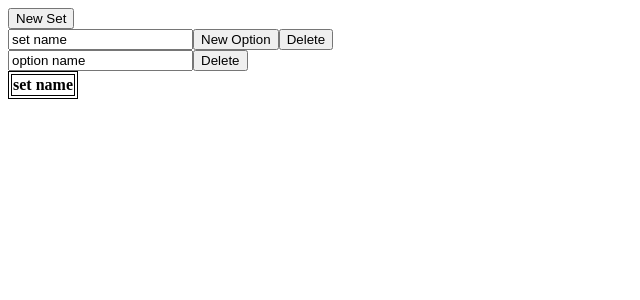
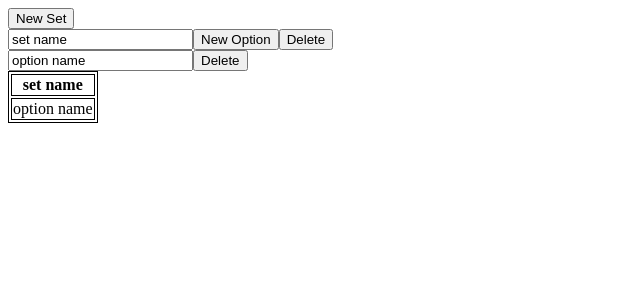
Before and after one commit to michael-dean-haynie/set-combos, an Angular app: page / in a window 1280 px wide. Both pictures are taken after a click on the button "New Set". Shown: the top 300 px of the page, without its empty margins (0-640 px from the left). Built offline with nearby package versions, Linux system fonts and the light colour scheme.

Commit message:
get basic cartesian product combos working

```diff
--- a/src/app/app.component.html
+++ b/src/app/app.component.html
@@ -1,2 +1,2 @@
 <app-option-sets-form (valueChanges)="handleFormChanges($event)"></app-option-sets-form>
-<app-combos-table [model]="model"></app-combos-table>
+<app-combos-table [dataModel]="dataModel"></app-combos-table>
--- a/src/app/app.component.ts
+++ b/src/app/app.component.ts
@@ -1,5 +1,8 @@
 import {Component, OnInit} from '@angular/core';
 import {FormArray, FormControl, FormGroup} from '@angular/forms';
+import {ComboService} from "./services/combo.service";
+import {DataModel} from "./models/data.model";
+import {DataModelService} from "./services/data-model.service";
 
 @Component({
   selector: 'app-root',
@@ -19,12 +22,11 @@ export class AppComponent implements OnInit {
     ])
   });
 
-  model = {
-    optionSets: []
-  }
+  dataModel: DataModel|undefined;
 
-  constructor() {
-  }
+  constructor(
+    private dataModelService: DataModelService
+  ) {}
 
   ngOnInit(): void {
   }
@@ -34,6 +36,6 @@ export class AppComponent implements OnInit {
   }
 
   handleFormChanges(changes: any): void {
-    this.model = changes;
+    this.dataModel = this.dataModelService.createDataModel(changes);
   }
 }
--- a/src/app/components/combos-table/combos-table.component.html
+++ b/src/app/components/combos-table/combos-table.component.html
@@ -1,10 +1,16 @@
-<table *ngIf="model?.optionSets">
+<table *ngIf="dataModel?.optionSets">
   <thead>
     <tr>
-      <th *ngFor="let optionSet of model.optionSets">{{optionSet.name}}</th>
+      <th *ngFor="let setName of setNames">
+        {{setName}}
+      </th>
     </tr>
   </thead>
   <tbody>
-
+    <tr *ngFor="let combo of combos">
+      <td *ngFor="let setName of setNames">
+        {{combo[setName]}}
+      </td>
+    </tr>
   </tbody>
 </table>
--- a/src/app/components/combos-table/combos-table.component.ts
+++ b/src/app/components/combos-table/combos-table.component.ts
@@ -1,10 +1,37 @@
-import {Component, Input} from '@angular/core';
+import {Component, Input, OnChanges, SimpleChanges} from '@angular/core';
+import {DataModel} from "../../models/data.model";
+import {ComboService} from "../../services/combo.service";
+import {Combo} from "../../models/combo.model";
 
 @Component({
   selector: 'app-combos-table',
   templateUrl: './combos-table.component.html',
   styleUrls: ['./combos-table.component.scss']
 })
-export class CombosTableComponent {
-  @Input() model = {} as any; // TODO make better
+export class CombosTableComponent implements OnChanges {
+  @Input() dataModel: DataModel|undefined;
+
+  combos: Combo[] = []
+  setNames: Set<string> = new Set();
+
+  constructor(
+    private comboService: ComboService
+  ) {}
+
+  ngOnChanges(changes: SimpleChanges) {
+    this.combos = [];
+    this.setNames.clear();
+
+    if (this.dataModel) {
+      this.combos = this.comboService.listCombos(this.dataModel);
+    }
+    for (const combo of this.combos) {
+      Object.keys(combo).forEach(key => {
+        this.setNames.add(key);
+      });
+    }
+
+  }
+
+
 }
--- /dev/null
+++ b/src/app/models/combo.model.ts
@@ -0,0 +1,3 @@
+export interface Combo {
+  [index: string]: string
+};
--- /dev/null
+++ b/src/app/services/combo.service.ts
@@ -0,0 +1,30 @@
+import { Injectable } from '@angular/core';
+import {DataModel} from "../models/data.model";
+import {Combo} from "../models/combo.model";
+
+@Injectable({
+  providedIn: 'root'
+})
+export class ComboService {
+
+  constructor() { }
+
+  listCombos(dataModel: DataModel): Combo[]{
+    const combos = [] as Combo[];
+    if (!dataModel || !dataModel.optionSets) { return combos; }
+
+    combos.push({});
+    for (const optionSet of dataModel.optionSets) {
+      for (let i = combos.length - 1; i >= 0; i--) {
+        const exCombo = combos[i];
+        const newCombos = [] as Combo[];
+        for (const option of optionSet.options) {
+          newCombos.push({ ...exCombo, ...{ [optionSet.name]: option.name }});
+        }
+        combos.splice(i, 1, ...newCombos);
+      }
+    }
+    return combos;
+  }
+
+}
--- /dev/null
+++ b/src/app/services/data-model.service.ts
@@ -0,0 +1,36 @@
+import { Injectable } from '@angular/core';
+import {DataModel, Option, OptionSet} from "../models/data.model";
+
+@Injectable({
+  providedIn: 'root'
+})
+export class DataModelService {
+
+  constructor() { }
+
+  createDataModel(formValue: any): DataModel {
+    const dataModel = {
+      optionSets: []
+    };
+
+    if(formValue && formValue.optionSets) {
+      dataModel.optionSets = formValue.optionSets.map(this.createOptionSet, this);
+    }
+
+    return dataModel;
+  }
+
+  private createOptionSet(formValue: any): OptionSet {
+    return {
+      name: formValue.name,
+      options: formValue.options.map(this.createOption, this)
+    };
+  }
+
+  private createOption(formValue: any): Option {
+    return {
+      name: formValue.name,
+      enabled: formValue.enabled
+    };
+  }
+}
```
Also changed, not shown: src/app/models/data.model.ts (added, +13 -0 lines), 2 other files (tests, documents, lock files or other folders).
